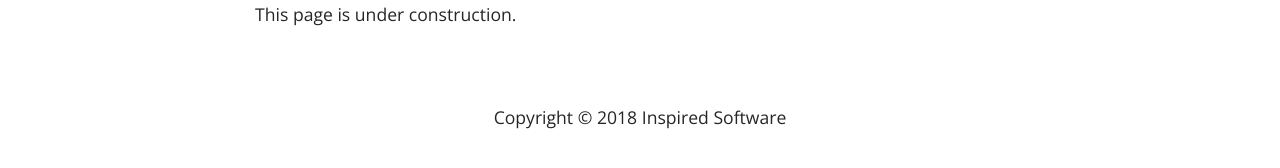
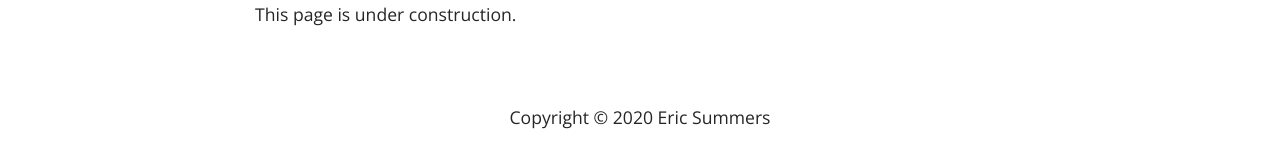
Before and after one commit to inspired-software/inspired-software.github.io, a Jekyll site: the page built from index.md, in a window 1280 px wide. Shown: the part 657-825 px from the top of the page. Built offline with Jekyll 4.4.1, drawn with Linux system fonts in a browser that asks for light colours; some web fonts are replaced.

Commit message:
Update copyright

```diff
--- a/_includes/footer.html
+++ b/_includes/footer.html
@@ -1,3 +1,3 @@
 <footer>
-	<p>Copyright &copy 2018 Inspired Software</p>
+	<p>Copyright &copy 2020 Eric Summers</p>
 </footer>
```
